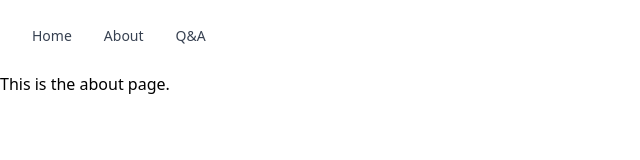
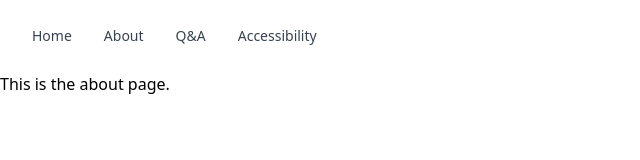
Before and after one commit to loganhagen/sentiment-analyzer, a SvelteKit app in the folder frontend/: page /about in a window 1280 px wide. Shown: the top 160 px of the page, without its empty margins (0-640 px from the left). Built offline with nearby package versions, Linux system fonts and the light colour scheme.

Commit message:
Feat: Add accessibility button to navbar with drop-down menu

```diff
--- a/frontend/src/routes/+layout.svelte
+++ b/frontend/src/routes/+layout.svelte
@@ -1,5 +1,25 @@
 <script>
+
 	import '../app.css';
+	import { onMount } from 'svelte';
+
+  	let dropdown = null;
+  	onMount(() => {
+    	dropdown = new Dropdown({
+      		target: document.querySelector('.relative'),
+      		props: {
+        		onShow: () => {
+          			dropdown.$refs.trigger.setAttribute('aria-expanded', true);
+          			dropdown.$refs.menu.classList.remove('hidden');
+        		},
+        		onHide: () => {
+          			dropdown.$refs.trigger.setAttribute('aria-expanded', false);
+          			dropdown.$refs.menu.classList.add('hidden');
+        		},
+        		placement: 'bottom-start',
+      		},
+    	});
+  	});
 </script>
 
 <nav class="bg-white border-gray-200 px-2 sm:px-4 py-2.5 dark:bg-gray-900">
@@ -32,9 +52,25 @@
 						Q&A
 					</a>
 				</li>
+				<li class="relative">
+					<a href="/accessibility" class="block py-2 pl-3 pr-4 text-gray-700 rounded hover:bg-gray-100 md:hover:bg-transparent md:border-0 md:p-0 dark:text-gray-400 md:dark:hover:text-white dark:hover:bg-gray-700 dark:hover:text-white md:dark:hover:bg-transparent">
+					  Accessibility
+					</a>
+					<ul class="absolute z-10 hidden bg-white shadow-lg rounded-md">
+					  <li><a href="/accessibility/contrast">Contrast</a></li>
+					  <li><a href="/accessibility/keyboard">Keyboard</a></li>
+					  <li><a href="/accessibility/screenreaders">Screen Readers</a></li>
+					</ul>
+				</li>
 			</ul>
 		</div>
 	</div>
 </nav>
 
+ <style>
+	.relative:hover .absolute {
+	  display: block;
+	}
+</style>
+
 <slot />
```
